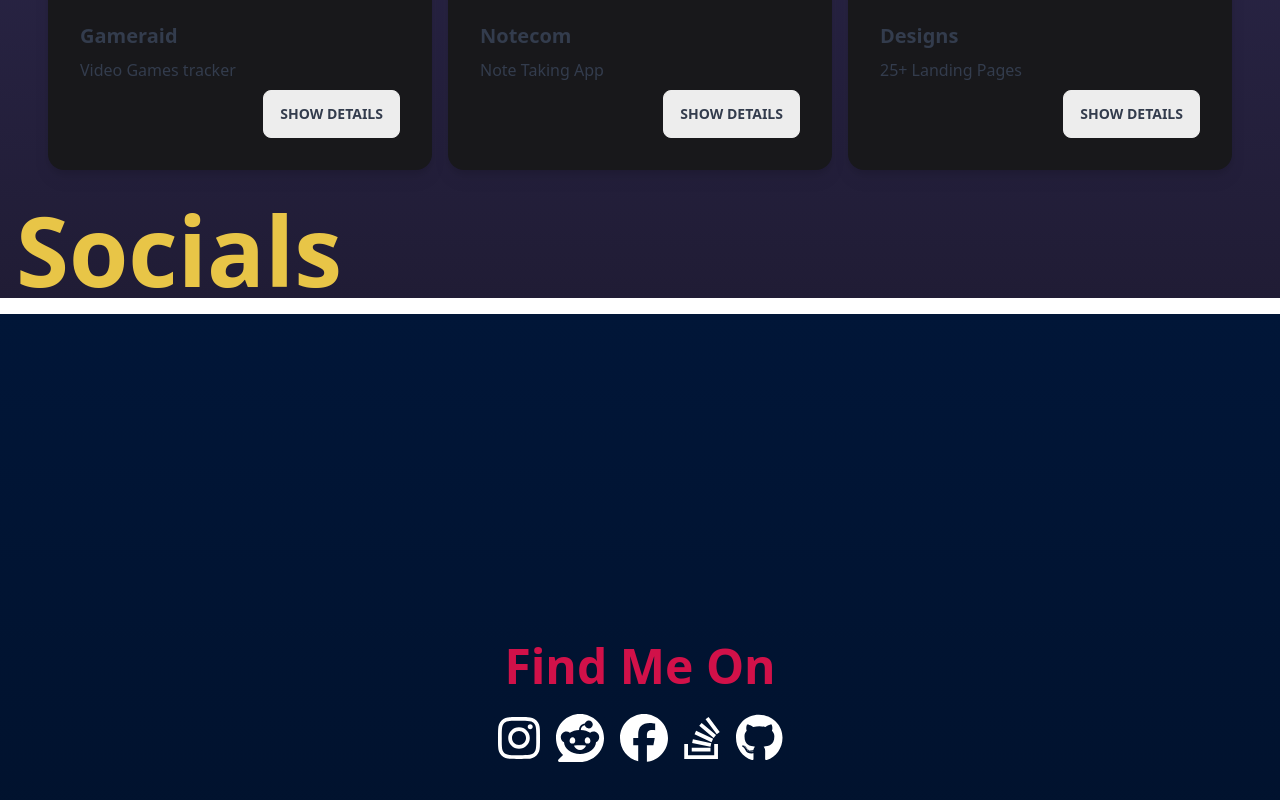
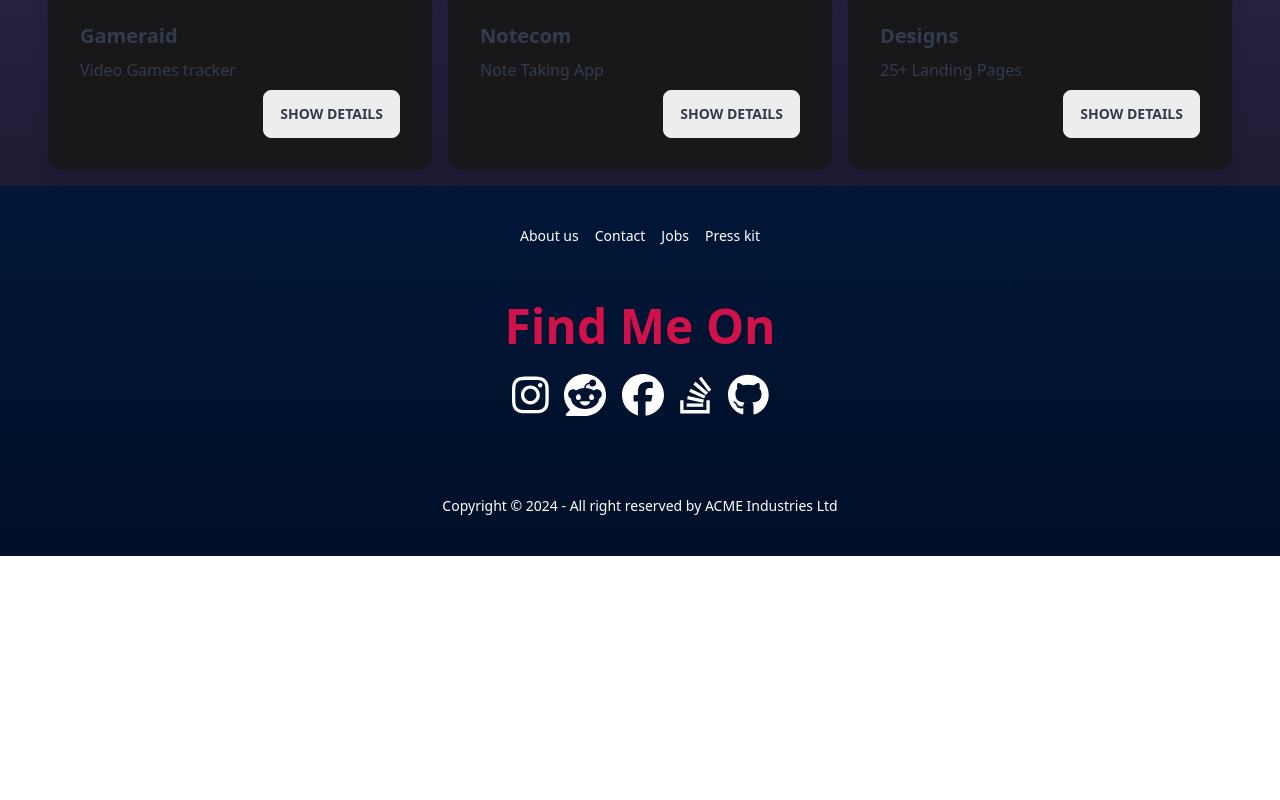
Before and after one commit to wasiflamer/Portfolio-Website, a React (Vite) app: page / in a window 1280 px wide. Shown: the part 1363-2163 px from the top of the page. After the commit the page ends 1919 px from the top, so only its background shows below. Built offline with nearby package versions, Linux system fonts and the light colour scheme.

Commit message:
footer set

```diff
--- a/src/App.jsx
+++ b/src/App.jsx
@@ -2,7 +2,7 @@ import Bar from "./components/navbar";
 import Hero from "./components/hero";
 import Codeblock from "./components/codeblock";
 import Showcase from "./components/showcase";
-import Socials from "./components/socials";
+import Footer from "./components/footer";
 
 function App() {
   return (
@@ -21,7 +21,7 @@ function App() {
       </div>
       <Codeblock />
       <Showcase />
-      <Socials />
+      <Footer />
     </>
   );
 }
--- /dev/null
+++ b/src/components/footer.jsx
@@ -0,0 +1,66 @@
+// imports for icons ( fontawesome)
+import { FontAwesomeIcon } from "@fortawesome/react-fontawesome";
+import {
+  faInstagram,
+  faReddit,
+  faFacebook,
+  faGithub,
+  faStackOverflow,
+} from "@fortawesome/free-brands-svg-icons";
+
+export default function Footer() {
+  return (
+    <>
+      <footer className="footer footer-center bg-gradient-to-b from-[#011638] to-[#011028] text-white  p-10">
+        <nav className="grid grid-flow-col gap-4">
+          <a className="link link-hover">About us</a>
+          <a className="link link-hover">Contact</a>
+          <a className="link link-hover">Jobs</a>
+          <a className="link link-hover">Press kit</a>
+        </nav>
+        <nav>
+          <div className="hero-content text-center">
+            <div className="max-w-md">
+              <h1 className="text-5xl font-bold text-[#D11149]">Find Me On</h1>
+              <p className="flex flex-row gap-4 justify-center py-6">
+                <div className="hover:animate-tada">
+                  <FontAwesomeIcon
+                    icon={faInstagram}
+                    size="3x"
+                    color="#ffffff"
+                  />
+                </div>
+                <div className="hover:animate-tada">
+                  <FontAwesomeIcon icon={faReddit} size="3x" color="#ffffff" />
+                </div>
+                <div className="hover:animate-tada">
+                  <FontAwesomeIcon
+                    icon={faFacebook}
+                    size="3x"
+                    color="#ffffff"
+                  />
+                </div>
+                <div className="hover:animate-tada">
+                  <FontAwesomeIcon
+                    icon={faStackOverflow}
+                    size="3x"
+                    color="#ffffff"
+                  />
+                </div>
+                <div className="hover:animate-tada">
+                  <FontAwesomeIcon icon={faGithub} size="3x" color="#ffffff" />
+                </div>
+              </p>
+            </div>
+          </div>
+        </nav>
+        <aside>
+          <div>
+            Copyright © {new Date().getFullYear()} - All right reserved by ACME
+            Industries Ltd
+          </div>
+        </aside>
+      </footer>
+    </>
+  );
+}
--- a/src/components/showcase.jsx
+++ b/src/components/showcase.jsx
@@ -27,14 +27,6 @@ export default function Showcase() {
             }
           />
         </div>
-        <h1
-          className="text-8xl font-bold bg-clip-text
-          text-transparent
-          bg-gradient-to-r from-[#E8C547] to-[#E8C547]
-          m-4"
-        >
-          Socials
-        </h1>
       </div>
     </>
   );
--- a/src/components/socials.jsx
+++ /dev/null
@@ -1,46 +0,0 @@
-// import social icons here
-
-// imports for icons ( fontawesome)
-import { FontAwesomeIcon } from "@fortawesome/react-fontawesome";
-import {
-  faInstagram,
-  faReddit,
-  faFacebook,
-  faGithub,
-  faStackOverflow,
-} from "@fortawesome/free-brands-svg-icons";
-
-export default function Socials() {
-  return (
-    <>
-      <div className="hero bg-gradient-to-b from-[#011638] to-[#011028] min-h-screen">
-        <div className="hero-content text-center">
-          <div className="max-w-md">
-            <h1 className="text-5xl font-bold text-[#D11149]">Find Me On</h1>
-            <p className="flex flex-row gap-4 justify-center py-6">
-              <div className="hover:animate-tada">
-                <FontAwesomeIcon icon={faInstagram} size="3x" color="#ffffff" />
-              </div>
-              <div className="hover:animate-tada">
-                <FontAwesomeIcon icon={faReddit} size="3x" color="#ffffff" />
-              </div>
-              <div className="hover:animate-tada">
-                <FontAwesomeIcon icon={faFacebook} size="3x" color="#ffffff" />
-              </div>
-              <div className="hover:animate-tada">
-                <FontAwesomeIcon
-                  icon={faStackOverflow}
-                  size="3x"
-                  color="#ffffff"
-                />
-              </div>
-              <div className="hover:animate-tada">
-                <FontAwesomeIcon icon={faGithub} size="3x" color="#ffffff" />
-              </div>
-            </p>
-          </div>
-        </div>
-      </div>
-    </>
-  );
-}
```
